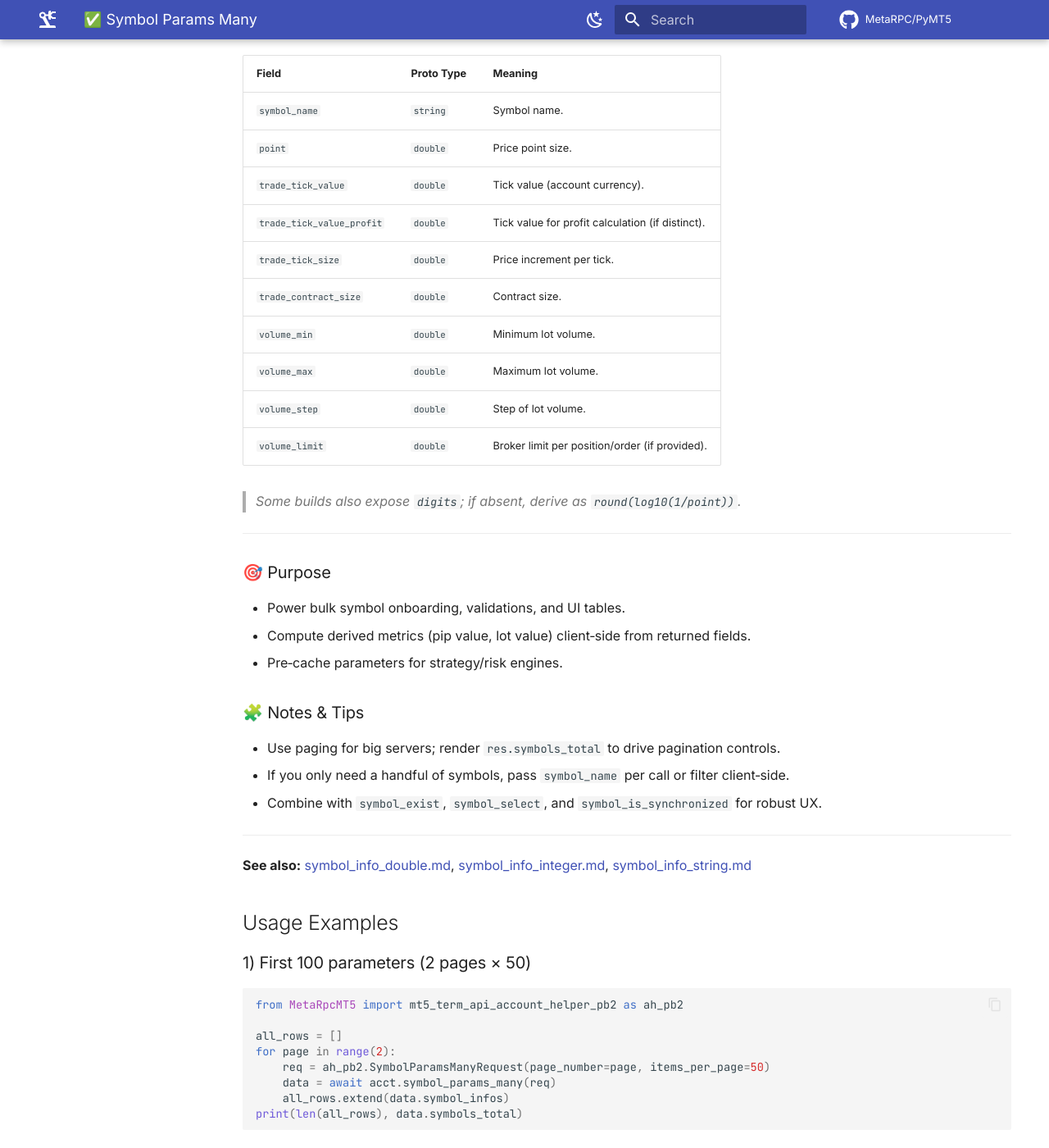
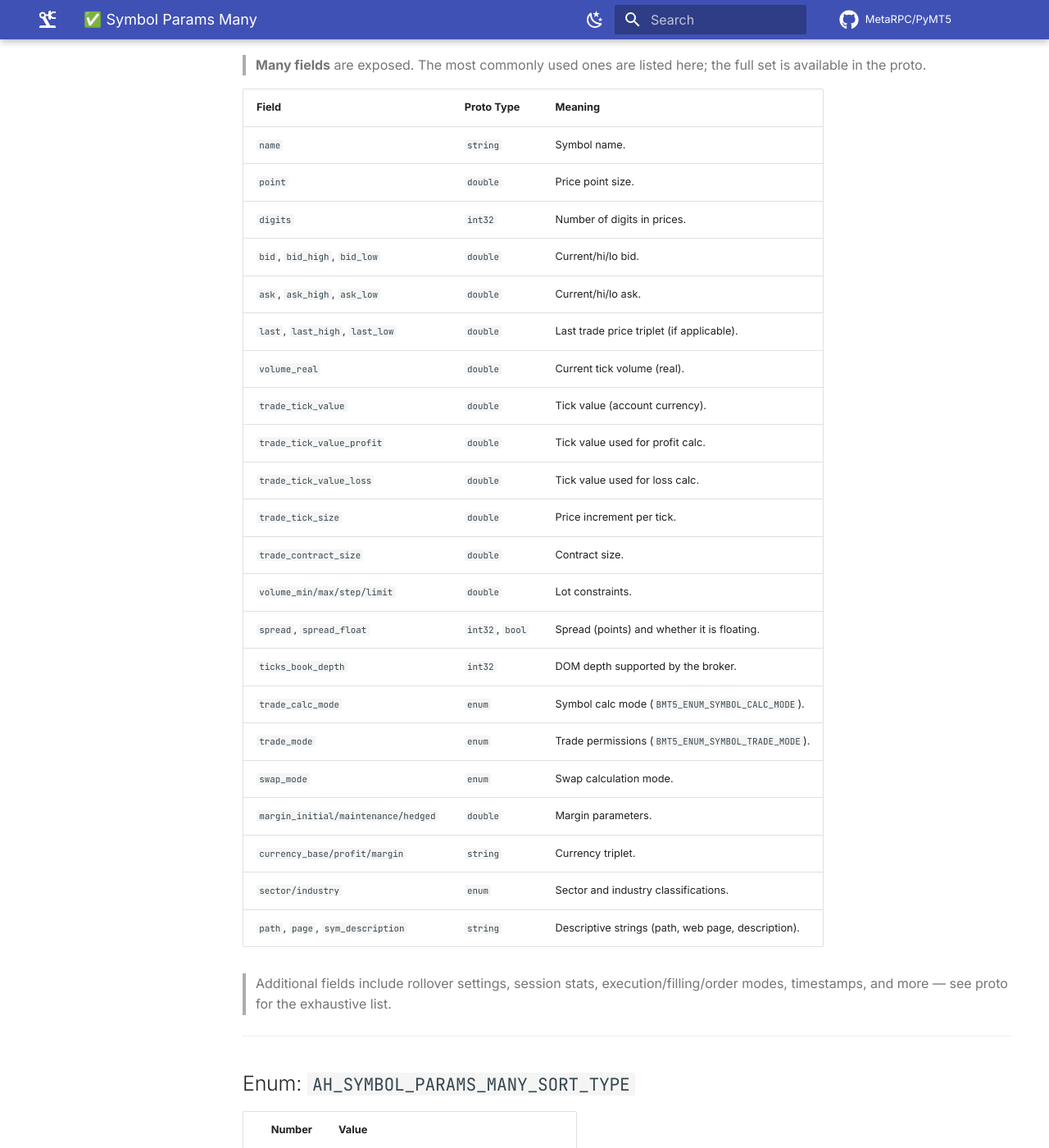
Before and after one commit to MetaRPC/PyMT5, an MkDocs documentation site: the page built from docs/MT5Account/Symbols_and_Market/symbol_params_many.md, in a window 1280 px wide and 1400 px high, scrolled down 2352 px. Shown: the whole window at 82% size. Built offline with MkDocs 1.6.1 and Material for MkDocs 9.7.7, drawn with Linux system fonts in a browser that asks for light colours; comment, search, counter and statistics services are not loaded; some of the changed text lies outside the part shown.

Commit message:
Update symbol_params_many.md

````diff
--- a/docs/MT5Account/Symbols_and_Market/symbol_params_many.md
+++ b/docs/MT5Account/Symbols_and_Market/symbol_params_many.md
@@ -5,7 +5,7 @@
 **Source files:**
 
 * `MetaRpcMT5/mt5_account.py` — method `symbol_params_many(...)`
-* `MetaRpcMT5/mt5_term_api_account_helper_pb2.py` — `SymbolParamsMany*` messages (`SymbolParamsManyRequest`, `SymbolParamsManyReply`, `SymbolParamsManyData`) and enums (`AH_SYMBOL_PARAMS_SORT_TYPE`)
+* `MetaRpcMT5/mt5_term_api_account_helper_pb2.py` — `SymbolParamsMany*` messages (`SymbolParamsManyRequest`, `SymbolParamsManyReply`, `SymbolParamsManyData`) and enums (`AH_SYMBOL_PARAMS_MANY_SORT_TYPE`)
 * `MetaRpcMT5/mt5_term_api_account_helper_pb2_grpc.py` — service stub `AccountHelperStub`
 
 ---
@@ -50,13 +50,13 @@ async def symbol_params_many(
 
 ## 💬 Plain English
 
-* **What it is.** Paged **directory** of symbol parameters (contract size, tick size/value, volumes, etc.).
+* **What it is.** Paged **directory** of symbol parameters (contract size, tick size/value, volumes, spreads, etc.).
 * **Why you care.** Drive symbol pickers, validations, and bulk analytics without N requests.
 * **Mind the traps.**
 
-  * The wrapper returns **`.data`**; you receive a `SymbolParamsManyData` with `symbol_infos[]`.
+  * The wrapper returns **`.data`** semantics on the wire; SDK returns a `SymbolParamsManyData` with `symbol_infos[]`.
   * Use **paging** (`page_number`, `items_per_page`) to avoid heavy responses on large servers.
-  * `symbol_name` filter narrows results to one symbol (exact match).
+  * `symbol_name` filter is an **exact match** — narrows results to a single symbol if present.
 
 ---
 
@@ -64,12 +64,12 @@ async def symbol_params_many(
 
 ### Message: `SymbolParamsManyRequest`
 
-| Field            | Proto Type                        | Required | Description                                     |
-| ---------------- | --------------------------------- | -------- | ----------------------------------------------- |
-| `symbol_name`    | `string`                          | no       | Optional exact‑name filter for a single symbol. |
-| `sort_type`      | `enum AH_SYMBOL_PARAMS_SORT_TYPE` | no       | Server‑side sort (e.g., by name asc/desc).      |
-| `page_number`    | `int32`                           | no       | Zero‑based page index.                          |
-| `items_per_page` | `int32`                           | no       | Page size (how many items to return).           |
+| Field            | Proto Type                             | Required | Description                                     |
+| ---------------- | -------------------------------------- | -------- | ----------------------------------------------- |
+| `symbol_name`    | `string`                               | no       | Optional exact‑name filter for a single symbol. |
+| `sort_type`      | `enum AH_SYMBOL_PARAMS_MANY_SORT_TYPE` | no       | Server‑side sort (see enum below).              |
+| `page_number`    | `int32`                                | no       | Zero‑based page index.                          |
+| `items_per_page` | `int32`                                | no       | Page size (how many items to return).           |
 
 > **Note:** The SDK wrapper maps your `deadline` → gRPC `timeout` and honors `cancellation_event`.
 
@@ -83,25 +83,50 @@ async def symbol_params_many(
 | ---------------- | ---------------------------------------- | -------------------------------------------- |
 | `symbol_infos`   | `repeated mt5_term_api.SymbolParameters` | List of per‑symbol parameter objects.        |
 | `symbols_total`  | `int32`                                  | Total number of symbols matching the filter. |
-| `page_number`    | `int32`                                  | Echo of the requested page.                  |
-| `items_per_page` | `int32`                                  | Echo of the requested page size.             |
+| `page_number`    | `int32` (optional)                       | Echo of the requested page.                  |
+| `items_per_page` | `int32` (optional)                       | Echo of the requested page size.             |
 
-#### `mt5_term_api.SymbolParameters` (key fields)
+#### `mt5_term_api.SymbolParameters` — key fields
 
-| Field                     | Proto Type | Meaning                                          |
-| ------------------------- | ---------- | ------------------------------------------------ |
-| `symbol_name`             | `string`   | Symbol name.                                     |
-| `point`                   | `double`   | Price point size.                                |
-| `trade_tick_value`        | `double`   | Tick value (account currency).                   |
-| `trade_tick_value_profit` | `double`   | Tick value for profit calculation (if distinct). |
-| `trade_tick_size`         | `double`   | Price increment per tick.                        |
-| `trade_contract_size`     | `double`   | Contract size.                                   |
-| `volume_min`              | `double`   | Minimum lot volume.                              |
-| `volume_max`              | `double`   | Maximum lot volume.                              |
-| `volume_step`             | `double`   | Step of lot volume.                              |
-| `volume_limit`            | `double`   | Broker limit per position/order (if provided).   |
+> **Many fields** are exposed. The most commonly used ones are listed here; the full set is available in the proto.
 
-> *Some builds also expose `digits`; if absent, derive as `round(log10(1/point))`.*
+| Field                               | Proto Type      | Meaning                                            |
+| ----------------------------------- | --------------- | -------------------------------------------------- |
+| `name`                              | `string`        | Symbol name.                                       |
+| `point`                             | `double`        | Price point size.                                  |
+| `digits`                            | `int32`         | Number of digits in prices.                        |
+| `bid`, `bid_high`, `bid_low`        | `double`        | Current/hi/lo bid.                                 |
+| `ask`, `ask_high`, `ask_low`        | `double`        | Current/hi/lo ask.                                 |
+| `last`, `last_high`, `last_low`     | `double`        | Last trade price triplet (if applicable).          |
+| `volume_real`                       | `double`        | Current tick volume (real).                        |
+| `trade_tick_value`                  | `double`        | Tick value (account currency).                     |
+| `trade_tick_value_profit`           | `double`        | Tick value used for profit calc.                   |
+| `trade_tick_value_loss`             | `double`        | Tick value used for loss calc.                     |
+| `trade_tick_size`                   | `double`        | Price increment per tick.                          |
+| `trade_contract_size`               | `double`        | Contract size.                                     |
+| `volume_min/max/step/limit`         | `double`        | Lot constraints.                                   |
+| `spread`, `spread_float`            | `int32`, `bool` | Spread (points) and whether it is floating.        |
+| `ticks_book_depth`                  | `int32`         | DOM depth supported by the broker.                 |
+| `trade_calc_mode`                   | `enum`          | Symbol calc mode (`BMT5_ENUM_SYMBOL_CALC_MODE`).   |
+| `trade_mode`                        | `enum`          | Trade permissions (`BMT5_ENUM_SYMBOL_TRADE_MODE`). |
+| `swap_mode`                         | `enum`          | Swap calculation mode.                             |
+| `margin_initial/maintenance/hedged` | `double`        | Margin parameters.                                 |
+| `currency_base/profit/margin`       | `string`        | Currency triplet.                                  |
+| `sector/industry`                   | `enum`          | Sector and industry classifications.               |
+| `path`, `page`, `sym_description`   | `string`        | Descriptive strings (path, web page, description). |
+
+> Additional fields include rollover settings, session stats, execution/filling/order modes, timestamps, and more — see proto for the exhaustive list.
+
+---
+
+## Enum: `AH_SYMBOL_PARAMS_MANY_SORT_TYPE`
+
+| Number | Value                                       |
+| -----: | ------------------------------------------- |
+|      0 | `AH_PARAMS_MANY_SORT_TYPE_SYMBOL_NAME_ASC`  |
+|      1 | `AH_PARAMS_MANY_SORT_TYPE_SYMBOL_NAME_DESC` |
+|      2 | `AH_PARAMS_MANY_SORT_TYPE_MQL_INDEX_ASC`    |
+|      3 | `AH_PARAMS_MANY_SORT_TYPE_MQL_INDEX_DESC`   |
 
 ---
 
@@ -116,6 +141,7 @@ async def symbol_params_many(
 * Use paging for big servers; render `res.symbols_total` to drive pagination controls.
 * If you only need a handful of symbols, pass `symbol_name` per call or filter client‑side.
 * Combine with `symbol_exist`, `symbol_select`, and `symbol_is_synchronized` for robust UX.
+
 ---
 
 **See also:** [symbol\_info\_double.md](./symbol_info_double.md), [symbol\_info\_integer.md](./symbol_info_integer.md), [symbol\_info\_string.md](./symbol_info_string.md)
@@ -138,16 +164,20 @@ print(len(all_rows), data.symbols_total)
 ### 2) Filter by exact name
 
 ```python
+from MetaRpcMT5 import mt5_term_api_account_helper_pb2 as ah_pb2
+
 req = ah_pb2.SymbolParamsManyRequest(symbol_name="XAUUSD")
-row = await acct.symbol_params_many(req)
-print([p.symbol_name for p in row.symbol_infos])  # ["XAUUSD"] or []
+res = await acct.symbol_params_many(req)
+print([p.name for p in res.symbol_infos])  # ["XAUUSD"] or []
 ```
 
 ### 3) Sorted by name (ascending)
 
 ```python
+from MetaRpcMT5 import mt5_term_api_account_helper_pb2 as ah_pb2
+
 req = ah_pb2.SymbolParamsManyRequest(
-    sort_type=ah_pb2.AH_SYMBOL_PARAMS_SORT_TYPE.AH_SYMBOL_PARAMS_SORT_BY_NAME_ASC,
+    sort_type=ah_pb2.AH_SYMBOL_PARAMS_MANY_SORT_TYPE.AH_PARAMS_MANY_SORT_TYPE_SYMBOL_NAME_ASC,
     page_number=0,
     items_per_page=25,
 )
````
